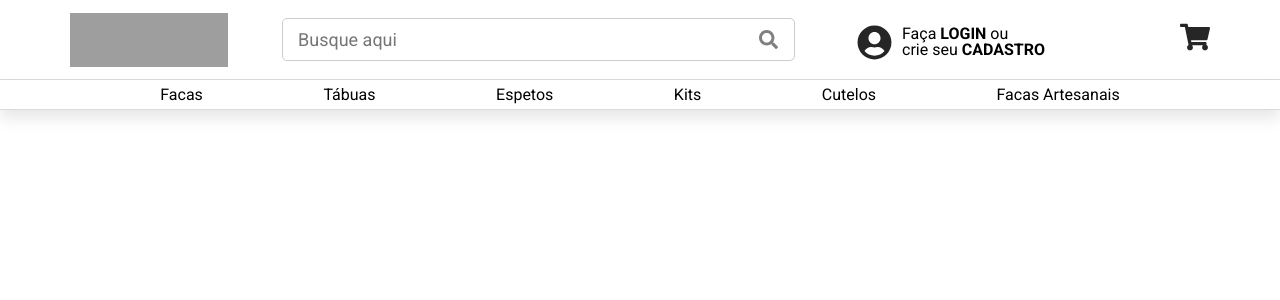
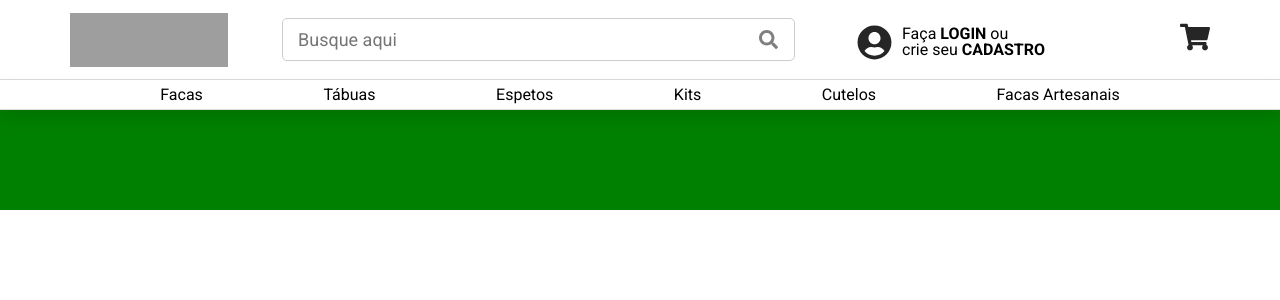
Before and after one commit to kadioba/-projeto15-churrasbyte-front, a React (Create React App) app: page /profile in a window 1280 px wide. Shown: the top 300 px of the page. Built offline with nearby package versions, Linux system fonts and the light colour scheme; grey boxes are pictures that could not be loaded.

Commit message:
feat: route profie

```diff
--- a/src/App.js
+++ b/src/App.js
@@ -13,6 +13,7 @@ import ProductPage from "./pages/ProductPage/ProductPage";
 import Menu from "./components/Menu/Menu";
 import FilterContext from "./contexts/FilterContext";
 import CheckoutPage from "./pages/CheckoutPage/CheckoutPage";
+import ProfilePage from "./pages/ProfilePage/ProfilePage";
 
 function App() {
   const [cart, setCart] = useState([])
@@ -39,6 +40,7 @@ function App() {
               <Route path="/cart" element={<CartPage />} />
               <Route path="/product/:id" element={<ProductPage />} />
               <Route path="/checkout" element={<CheckoutPage />} />
+              <Route path="/profile" element={<ProfilePage />} />
             </Routes>
           </BrowserRouter>
 
--- a/src/components/Menu/UserContainer.js
+++ b/src/components/Menu/UserContainer.js
@@ -35,7 +35,7 @@ export default function UserContainer({setOpen}) {
                     <LoginOptions logged={token} >
                         <h1>Seja bem vindo, {username}</h1>
                         <UserOptions>
-                            <Link to={"/sign-up"} onClick={()=> setOpen(false)}> MINHA CONTA</Link>
+                            <Link to={"/profile"} onClick={()=> setOpen(false)}> MINHA CONTA</Link>
                             <Link onClick={logout}> SAIR</Link>
                         </UserOptions>
                     </LoginOptions>
--- /dev/null
+++ b/src/pages/ProfilePage/ProfilePage.js
@@ -0,0 +1,10 @@
+import { ProfilePageContainer } from "./styled"
+
+
+export default function ProfilePage() {
+    return(
+        <ProfilePageContainer>
+
+        </ProfilePageContainer>
+    )
+}
--- /dev/null
+++ b/src/pages/ProfilePage/styled.js
@@ -0,0 +1,11 @@
+import styled from "styled-components"
+
+export const ProfilePageContainer = styled.div`
+    margin-top: 110px;
+    height: 100px;
+    background-color: green;
+
+    @media (max-width: 769px) {
+        margin-top: 80px;
+    }
+`
```
